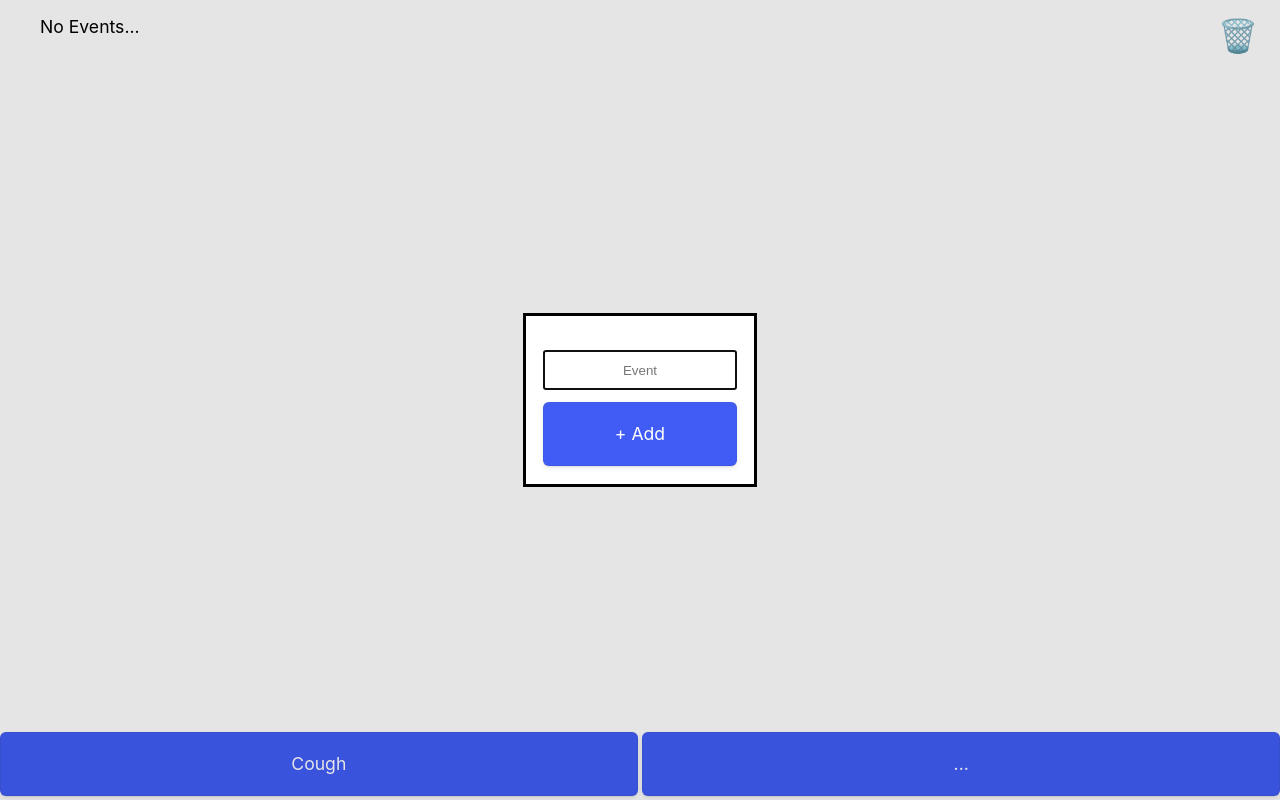
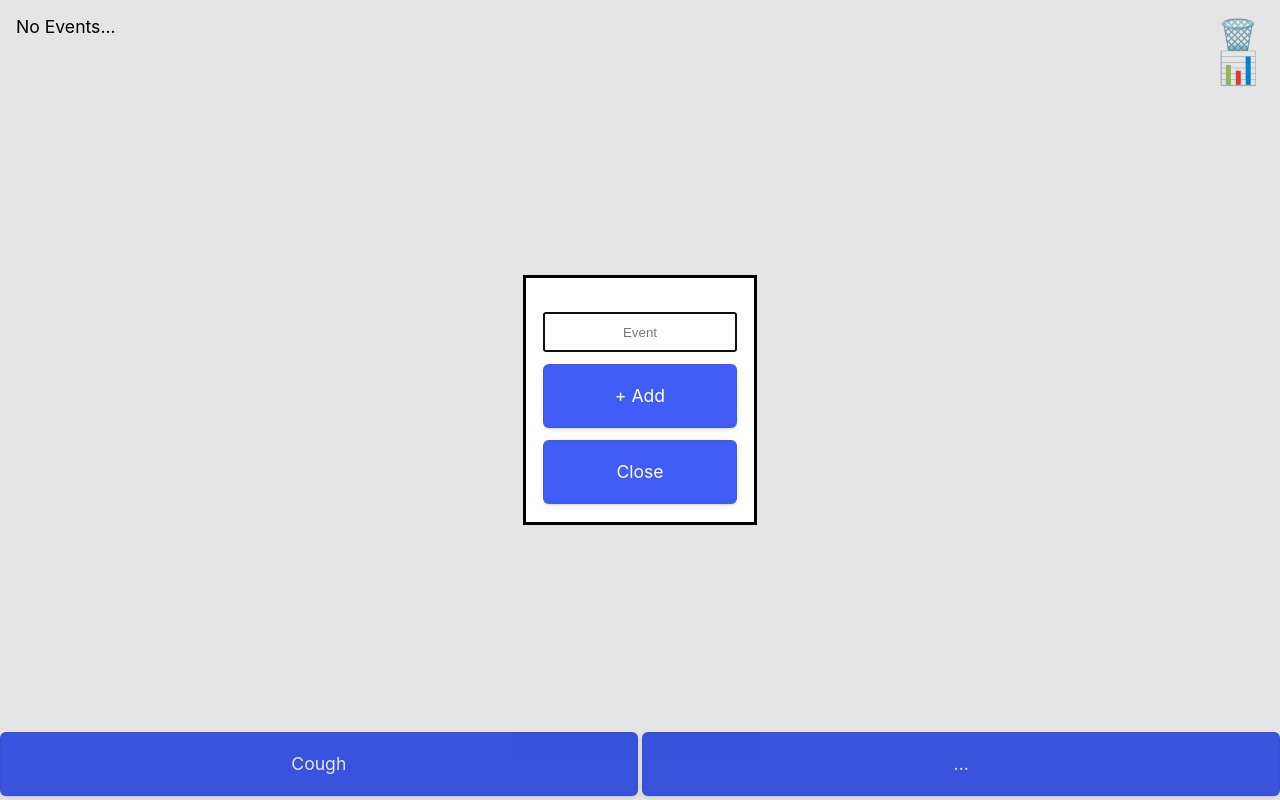
Before and after one commit to plrenaudin/tracker, a React (Create React App) app: page / in a window 1280 px wide. Both pictures are taken after a click on the button "...". Built offline with nearby package versions, Linux system fonts and the light colour scheme; the HTML template or start-up script is replaced by a standard one.

Commit message:
Add stats modal

```diff
--- a/src/App.css
+++ b/src/App.css
@@ -8,6 +8,7 @@
 
 .events {
   margin: 0;
+  padding: 0 0 0 1rem;
   overflow: auto;
   list-style-type: none;
   height: 100vh;
@@ -17,14 +18,20 @@
 .events li {
   height: 2rem;
 }
-
-.trash {
-  position: absolute;
+.other {
+  color: #0b9c42;
+}
+.trash,
+.stats {
+  position: fixed;
   top: 1rem;
   right: 1rem;
   border: none;
   background: none;
   font-size: 2rem;
+}
+.stats {
+  top: 3rem;
 }
 
 .actions {
@@ -96,3 +103,8 @@ button {
     rgba(50, 50, 93, 0.2) 0 6px 15px 0, rgba(0, 0, 0, 0.1) 0 2px 2px 0,
     rgba(50, 151, 211, 0.3) 0 0 0 4px;
 }
+
+ul {
+  list-style-type: none;
+  padding: 0;
+}
--- a/src/App.js
+++ b/src/App.js
@@ -3,12 +3,13 @@ import "./App.css";
 import Modal from "./Modal";
 import { useEvents } from "./store";
 import { DEFAULT_EVENT } from "./constants";
-import dayjs from "dayjs";
+import StatsModal from "./StatsModal";
 
 function App() {
   const { events, track, clear, actions, addAction } = useEvents();
   const eventsEl = useRef();
   const dialog = useRef();
+  const stats = useRef();
   const { e: lastAction } = events
     .filter((i) => i.e !== DEFAULT_EVENT)
     .slice(-1)
@@ -22,19 +23,29 @@ function App() {
   };
 
   const closeDialog = () => dialog.current.close();
+  const closeStatsDialog = () => stats.current.close();
 
   return (
     <div className="App">
       <button className="trash" onClick={() => clear()}>
         🗑️
       </button>
+      <button className="stats" onClick={() => stats.current.showModal()}>
+        📊
+      </button>
       <dialog ref={dialog}>
-        <Modal closeFn={closeDialog} {...{ actions, addAction, track }} />
+        <Modal closeFn={closeDialog} {...{ actions, addAction, trackEvent }} />
+      </dialog>
+      <dialog ref={stats}>
+        <StatsModal closeFn={closeStatsDialog} {...{ events }} />
       </dialog>
       <ul className="events" ref={eventsEl}>
         {events.length === 0 && <li>No Events...</li>}
         {events.map((event, index) => (
-          <li key={index}>
+          <li
+            key={index}
+            className={/cough/.test(event.e.toLowerCase()) ? "cough" : "other"}
+          >
             <b>{event.t.slice(10)}</b> - {event.e}
           </li>
         ))}
--- a/src/Modal.js
+++ b/src/Modal.js
@@ -1,16 +1,19 @@
 import { useRef } from "react";
 
-export default function Modal({ closeFn, actions, addAction, track }) {
+export default function Modal({ closeFn, actions, addAction, trackEvent }) {
   const input = useRef();
   const onAddAction = (e) => {
     e.preventDefault();
-    addAction(input.current.value);
+    const newAction = input.current.value.trim();
+    if (newAction) {
+      addAction(input.current.value);
+    }
     input.current.value = "";
     closeFn();
   };
 
   const onAction = (action) => {
-    track(action);
+    trackEvent(action);
     closeFn();
   };
   return (
@@ -30,6 +33,9 @@ export default function Modal({ closeFn, actions, addAction, track }) {
           + Add
         </button>
       </form>
+      <button className="button" onClick={closeFn}>
+        Close
+      </button>
     </>
   );
 }
--- /dev/null
+++ b/src/StatsModal.js
@@ -0,0 +1,52 @@
+import dayjs from "dayjs";
+import { DATE_FORMAT } from "./store";
+
+export default function StatsModal({ closeFn, events }) {
+  const yesterday = dayjs()
+    .subtract(1, "day")
+    .add(1, "hour")
+    .startOf("hour")
+    .format(DATE_FORMAT);
+  const coughEvents = events.filter(
+    (i) => i.t > yesterday && /cough/.test(i.e.toLowerCase())
+  );
+  const tcm = coughEvents.reduce((acc, cur) => {
+    const hour = cur.t.slice(11, 13);
+    if (!acc[hour]) {
+      acc[hour] = 1;
+    } else {
+      acc[hour]++;
+    }
+    return acc;
+  }, {});
+  const total = coughEvents.length;
+  const lastMinutes = (minutes) => {
+    const timestampThreshold = dayjs()
+      .subtract(minutes, "minute")
+      .format(DATE_FORMAT);
+    return coughEvents.filter((i) => i.t > timestampThreshold);
+  };
+  return (
+    <section>
+      <h3>Stats for last 24h</h3>
+      <ul>
+        <li>Last 10 minutes: {lastMinutes(10).length}</li>
+        <li>Last 20 minutes: {lastMinutes(20).length}</li>
+        <li>Last 30 minutes: {lastMinutes(30).length}</li>
+        <li>Last hour: {lastMinutes(60).length}</li>
+        <li>Total coughs: {total}</li>
+        <li>Groupped by hour:</li>
+        {Object.entries(tcm).map(([time, count]) => {
+          return (
+            <li key={time}>
+              <b>{time}h</b> : {count}
+            </li>
+          );
+        })}
+      </ul>
+      <button className="button" onClick={closeFn}>
+        Close
+      </button>
+    </section>
+  );
+}
--- a/src/store.js
+++ b/src/store.js
@@ -2,6 +2,7 @@ import dayjs from "dayjs";
 import { useState } from "react";
 
 const MAX_CUSTOM_ACTIONS = 6;
+export const DATE_FORMAT = "YYYY-MM-DD HH:mm:ss";
 
 export const useEvents = () => {
   const [events, setEvents] = useState(
@@ -13,10 +14,7 @@ export const useEvents = () => {
 
   const track = (event) => {
     setEvents((state) => {
-      const newState = [
-        ...state,
-        { t: dayjs().format("YYYY-MM-DD HH:mm:ss"), e: event },
-      ];
+      const newState = [...state, { t: dayjs().format(DATE_FORMAT), e: event }];
       window.localStorage.setItem("events", JSON.stringify(newState));
       return newState;
     });
```
